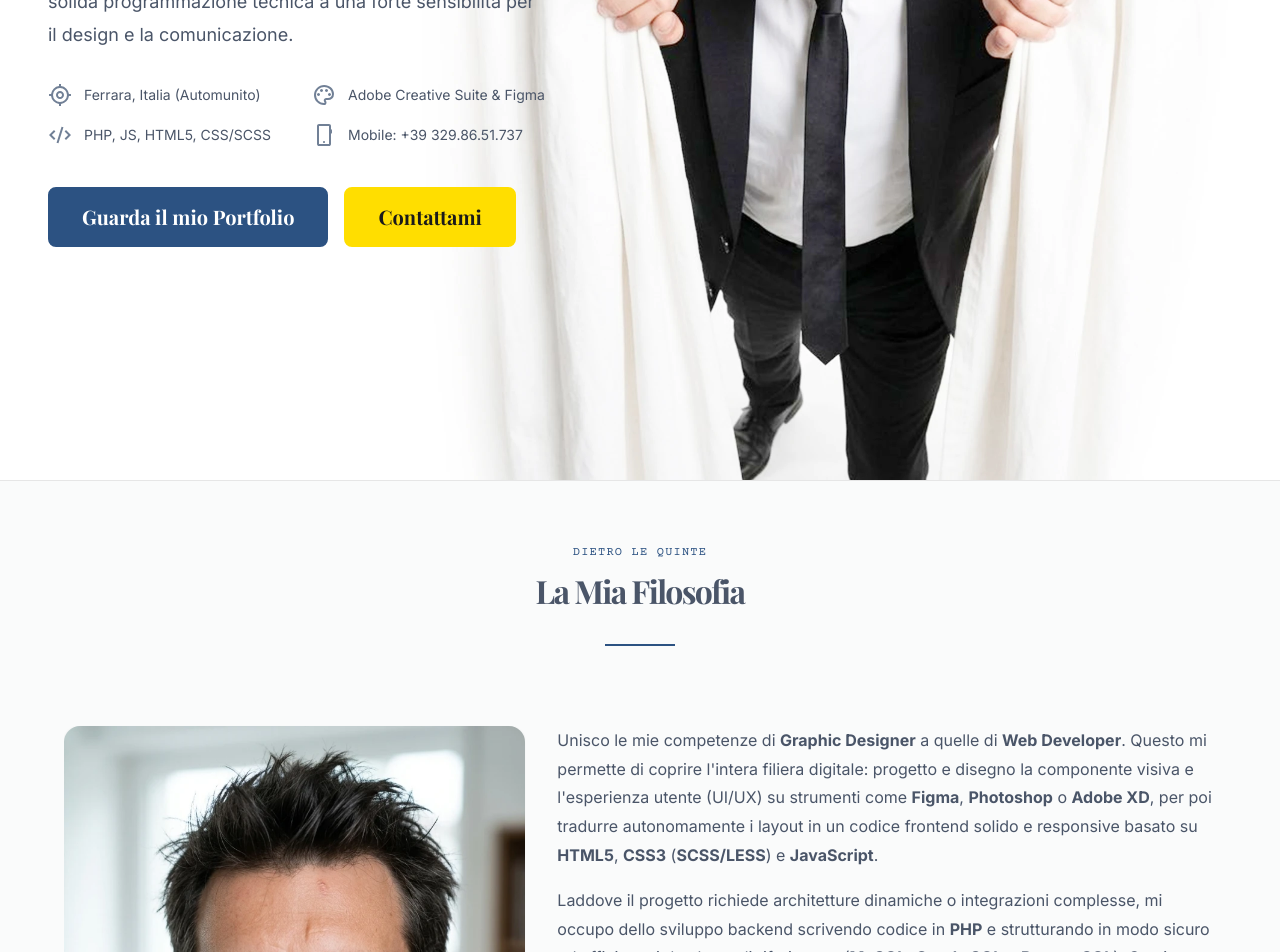
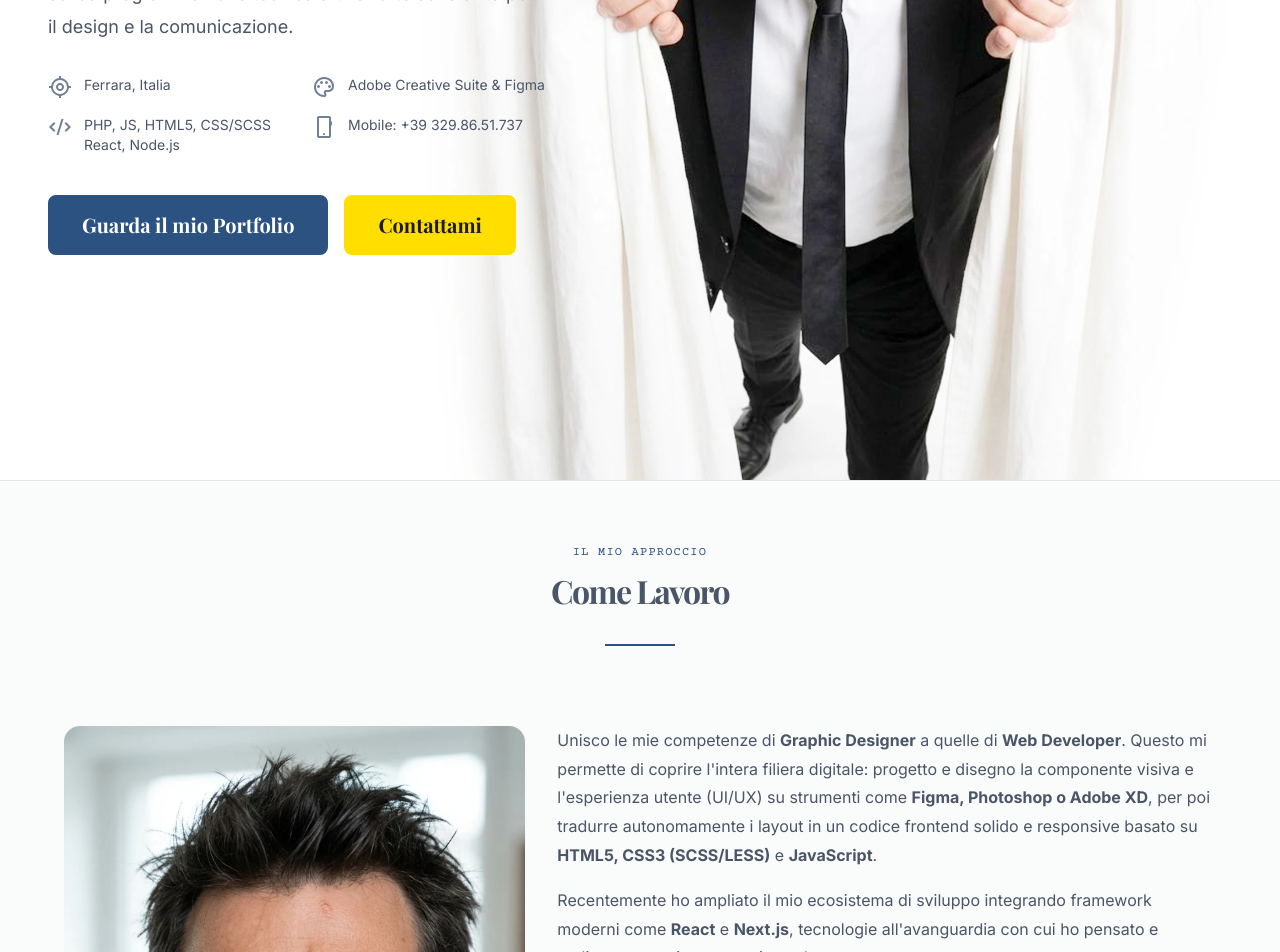
Before and after one commit to carloast82/personal-website, a Next.js app: page / in a window 1280 px wide. Shown: the part 540-1492 px from the top of the page. Built offline with nearby package versions, Linux system fonts and the light colour scheme.

Commit message:
meta, modifica testi, favicon, scroll page, CV pdf

```diff
--- a/app/globals.css
+++ b/app/globals.css
@@ -2,6 +2,10 @@
 
 body {
   overflow-x: hidden;
+}
+
+html {
+  scroll-behavior: smoothm !important;
 }
 
 @theme {
--- a/app/layout.tsx
+++ b/app/layout.tsx
@@ -25,8 +25,9 @@ const fontMono = Courier_Prime({
 });
 
 export const metadata: Metadata = {
-  title: "Carlo Astolfi | Web Developer & Graphic Designer",
-  description: "Portfolio professionale di Carlo Astolfi",
+  title: "Carlo Astolfi | Full-Stack Web Developer & Graphic Designer",
+  description:
+    "Sviluppo soluzioni web performanti (React, Next.js, PHP) e curo la UI/UX design. Scopri il portfolio di Carlo Astolfi, tra codice e creatività.",
 };
 
 export default function RootLayout({
--- a/app/privacy/page.tsx
+++ b/app/privacy/page.tsx
@@ -1,5 +1,19 @@
 import Navbar from "@/components/Navbar";
 import Footer from "@/components/Footer";
+
+import type { Metadata } from "next";
+
+export const metadata: Metadata = {
+  title: "Privacy Policy | Carlo Astolfi",
+  description:
+    "Informativa sulla privacy e sul trattamento dei dati personali del sito di Carlo Astolfi.",
+
+  // 💡 CHICCA SEO: Impedisce a Google di mostrare i testi legali nei risultati di ricerca
+  robots: {
+    index: false,
+    follow: true,
+  },
+};
 
 export default function PrivacyPolicy() {
   return (
--- a/components/Contact.tsx
+++ b/components/Contact.tsx
@@ -36,7 +36,7 @@ export default function Contact() {
           viewport={viewportConfig}
         >
           <span className="font-mono text-xs uppercase tracking-widest text-navy">
-            Parliamo del tuo progetto
+            Vuoi fare due chiacchere?
           </span>
           <h2 className="font-semibold text-grigio-scuro title-line">
             Contattami
--- a/components/Footer.tsx
+++ b/components/Footer.tsx
@@ -81,20 +81,6 @@ export default function Footer() {
                   Chi Sono
                 </a>
                 <a
-                  href="#competenze"
-                  className="font-sans text-sm text-white/60 hover:text-white transition-colors block"
-                >
-                  Competenze
-                </a>
-                <a
-                  href="#contatti"
-                  className="font-sans text-sm text-white/60 hover:text-white transition-colors block"
-                >
-                  Contatti
-                </a>
-              </div>
-              <div className="space-y-3">
-                <a
                   href="#esperienze"
                   className="font-sans text-sm text-white/60 hover:text-white transition-colors block"
                 >
@@ -105,6 +91,27 @@ export default function Footer() {
                   className="font-sans text-sm text-white/60 hover:text-white transition-colors block"
                 >
                   Portfolio
+                </a>
+              </div>
+              <div className="space-y-3">
+                <a
+                  href="#come-lavoro"
+                  className="font-sans text-sm text-white/60 hover:text-white transition-colors block"
+                >
+                  Come Lavoro
+                </a>
+                <a
+                  href="#competenze"
+                  className="font-sans text-sm text-white/60 hover:text-white transition-colors block"
+                >
+                  Competenze
+                </a>
+
+                <a
+                  href="#contatti"
+                  className="font-sans text-sm text-white/60 hover:text-white transition-colors block"
+                >
+                  Contatti
                 </a>
               </div>
             </div>
@@ -119,7 +126,7 @@ export default function Footer() {
             <div className="space-y-4 pt-2">
               {/* Download CV */}
               <a
-                href="/cv-carlo-astolfi.pdf"
+                href="/cv_Astolfi_Carlo.pdf"
                 download
                 className="group flex items-center gap-3 font-sans text-sm text-white/70 hover:text-white transition-colors"
               >
@@ -137,7 +144,7 @@ export default function Footer() {
 
               {/* Profilo LinkedIn */}
               <a
-                href="https://linkedin.com"
+                href="https://www.linkedin.com/in/carloastolfi/"
                 target="_blank"
                 rel="noopener noreferrer"
                 className="group flex items-center gap-3 font-sans text-sm text-white/70 hover:text-white transition-colors"
--- a/components/Hero.tsx
+++ b/components/Hero.tsx
@@ -13,7 +13,10 @@ import {
 
 export default function Hero() {
   return (
-    <section className="bg-bianco text-nero overflow-hidden border-b border-grigio-chiaro">
+    <section
+      className="bg-bianco text-nero overflow-hidden border-b border-grigio-chiaro"
+      id="chi-sono"
+    >
       {/* Trasformiamo il div principale in un motion.div per attivare le varianti */}
       <motion.div
         className="container-site grid grid-cols-1 lg:grid-cols-2 gap-12 lg:gap-8 items-center md:min-h-225"
@@ -56,7 +59,7 @@ export default function Hero() {
             variants={fadeInUp}
             className="grid grid-cols-1 sm:grid-cols-2 gap-4 mb-10 max-w-lg font-sans text-sm text-grigio-scuro"
           >
-            <div className="flex items-center gap-3">
+            <div className="flex items-start gap-3">
               <span className="text-navy font-bold">
                 <Image
                   src="/images/icon-location.svg"
@@ -66,10 +69,10 @@ export default function Hero() {
                   preload
                 />
               </span>
-              <span>Ferrara, Italia (Automunito)</span>
+              <span>Ferrara, Italia</span>
             </div>
 
-            <div className="flex items-center gap-3">
+            <div className="flex items-start gap-3">
               <span className="text-navy font-bold">
                 <Image
                   src="/images/icon-design-2.svg"
@@ -82,7 +85,7 @@ export default function Hero() {
               <span>Adobe Creative Suite & Figma</span>
             </div>
 
-            <div className="flex items-center gap-3">
+            <div className="flex items-start gap-3">
               <span className="text-navy font-bold">
                 <Image
                   src="/images/icon-code.svg"
@@ -92,10 +95,14 @@ export default function Hero() {
                   preload
                 />
               </span>
-              <span>PHP, JS, HTML5, CSS/SCSS</span>
+              <span>
+                PHP, JS, HTML5, CSS/SCSS
+                <br />
+                React, Node.js
+              </span>
             </div>
 
-            <div className="flex items-center gap-3">
+            <div className="flex items-start gap-3">
               <span className="text-navy font-bold">
                 <Image
                   src="/images/icon-mobile.svg"
--- a/components/MobileNav.tsx
+++ b/components/MobileNav.tsx
@@ -21,6 +21,7 @@ export default function MobileNav() {
 
   const navLinks = [
     { name: "Chi Sono", href: "#chi-sono" },
+    { name: "Come Lavoro", href: "#come-lavoro" },
     { name: "Esperienze", href: "#esperienze" },
     { name: "Competenze", href: "#competenze" },
     { name: "Portfolio", href: "#progetti" },
@@ -32,7 +33,7 @@ export default function MobileNav() {
       {/* Bottone Hamburger */}
       <button
         onClick={() => setIsOpen(!isOpen)}
-        className="relative z-50 p-2 flex flex-col gap-1.5 focus:outline-none"
+        className="relative z-50 p-2 mr-5 flex flex-col gap-1.5 focus:outline-none"
         aria-label="Toggle menu"
       >
         <span
--- a/components/Navbar.tsx
+++ b/components/Navbar.tsx
@@ -24,7 +24,7 @@ export default function Navbar() {
 
   const navLinks = [
     { name: "Chi Sono", href: "#chi-sono" },
-    { name: "La Mia Filosofia", href: "#filosofia" },
+    { name: "Come Lavoro", href: "#come-lavoro" },
     { name: "Esperienze", href: "#esperienze" },
     { name: "Competenze", href: "#competenze" },
     { name: "Portfolio Progetti", href: "#progetti" },
@@ -85,7 +85,7 @@ export default function Navbar() {
           className="hidden md:block"
         >
           <Link
-            href="/cv-carlo-astolfi.pdf" // Metterai il file dentro la cartella /public
+            href="/cv_Astolfi_Carlo.pdf" // Metterai il file dentro la cartella /public
             download
             className="font-sans text-xs font-semibold tracking-wider uppercase bg-navy hover:bg-senape/90 text-white hover:text-nero px-5 py-2.5 rounded-lg transition-all duration-300 block text-center"
           >
--- a/components/Philosophy.tsx
+++ b/components/Philosophy.tsx
@@ -20,7 +20,7 @@ export default function Philosophy() {
 
   return (
     <section
-      id="filosofia"
+      id="come-lavoro"
       className="bg-grigio-light p-6 lg:p-16 overflow-hidden"
     >
       <div className="grid grid-cols-1 lg:grid-cols-12 gap-8 lg:gap-8 items-start max-w-max-width mx-auto">
@@ -33,10 +33,10 @@ export default function Philosophy() {
           viewport={viewportConfig}
         >
           <span className="font-mono text-xs uppercase tracking-widest text-navy block mb-2">
-            Dietro le quinte
+            Il Mio Approccio
           </span>
           <h2 className="font-semibold text-grigio-scuro title-line">
-            La Mia Filosofia
+            Come Lavoro
           </h2>
         </motion.div>
 
@@ -73,11 +73,16 @@ export default function Philosophy() {
                 quelle di <strong>Web Developer</strong>. Questo mi permette di
                 coprire l'intera filiera digitale: progetto e disegno la
                 componente visiva e l'esperienza utente (UI/UX) su strumenti
-                come <strong>Figma</strong>, <strong>Photoshop</strong> o{" "}
-                <strong>Adobe XD</strong>, per poi tradurre autonomamente i
-                layout in un codice frontend solido e responsive basato su{" "}
-                <strong>HTML5</strong>, <strong>CSS3</strong> (
-                <strong>SCSS/LESS</strong>) e <strong>JavaScript</strong>.
+                come <strong>Figma, Photoshop o Adobe XD</strong>, per poi
+                tradurre autonomamente i layout in un codice frontend solido e
+                responsive basato su <strong>HTML5, CSS3 (SCSS/LESS)</strong> e{" "}
+                <strong>JavaScript</strong>.
+              </motion.p>
+              <motion.p variants={fadeInRight}>
+                Recentemente ho ampliato il mio ecosistema di sviluppo
+                integrando framework moderni come <strong>React</strong> e{" "}
+                <strong>Next.js</strong>, tecnologie all'avanguardia con cui ho
+                pensato e realizzato proprio questo sito web.
               </motion.p>
 
               <motion.p variants={fadeInRight}>
```
Also changed, not shown: app/icon.svg (added), 1 other file (tests, documents, lock files or other folders).
